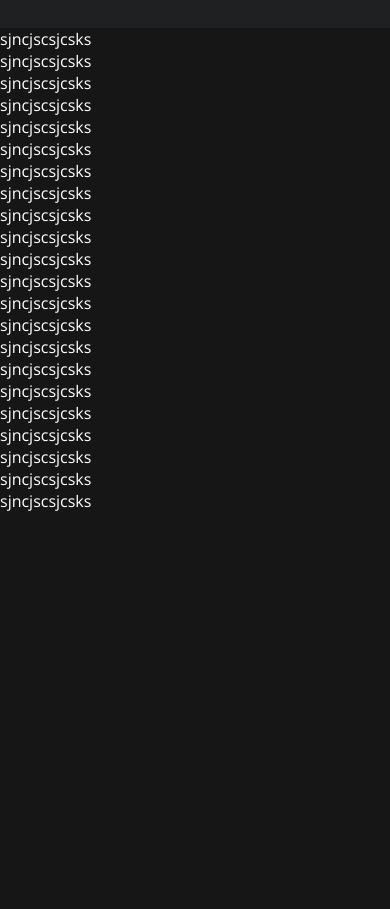
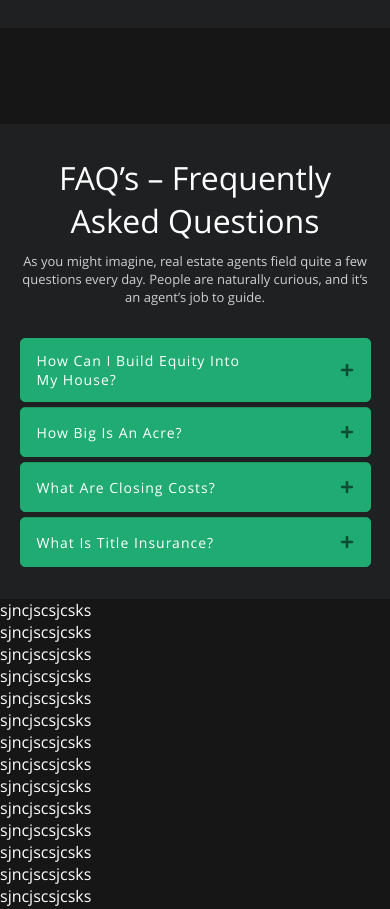
Before and after one commit to collins-cl/Estate-Landing-Page, a React app: page / in a window 390 px wide. Shown: the part 4880-5789 px from the top of the page. Before the commit the page ends 5392 px from the top, so only its background shows below. Built offline with nearby package versions, Linux system fonts and the light colour scheme; the HTML template or start-up script is replaced by a standard one.

Commit message:
worked on accordion that holds FAQs

```diff
--- a/package.json
+++ b/package.json
@@ -9,6 +9,9 @@
     "preview": "vite preview"
   },
   "dependencies": {
+    "@emotion/react": "^11.10.5",
+    "@emotion/styled": "^11.10.5",
+    "@mui/material": "^5.11.7",
     "react": "^18.2.0",
     "react-dom": "^18.2.0",
     "react-icons": "^4.7.1",
--- /dev/null
+++ b/src/Components/Accordion/Accordion.css
@@ -0,0 +1,114 @@
+.accordion {
+  margin-top: 5em;
+  background: #1f2022;
+}
+
+.acc_wrapper {
+  max-width: 70%;
+  margin: auto;
+  padding: 2em 0;
+  display: flex;
+  justify-content: center;
+  align-items: center;
+  flex-direction: column;
+}
+
+.acc_heading {
+  font-size: 2em;
+  font-weight: 600;
+}
+
+.acc_desc {
+  text-align: center;
+  font-size: 12px;
+  font-weight: 100;
+  max-width: 50%;
+  margin-top: 10px;
+  color: #d0d0d1;
+}
+
+.acc_maps {
+  margin-top: 3em;
+  max-width: 65%;
+  display: flex;
+  justify-content: center;
+  align-items: center;
+  flex-direction: column;
+  gap: 5px;
+}
+
+#accordion-body {
+  box-shadow: none;
+  transition: 100ms;
+  border-radius: 5px;
+  background: #1fab71;
+  border: 1px solid #1fab71;
+}
+
+#panel1a-header {
+  font-size: 14px;
+  letter-spacing: 1px;
+  text-transform: capitalize;
+  border-radius: 5px;
+  color: white;
+  border: none;
+}
+
+#accordion-details {
+  font-size: 12px;
+  font-weight: 600;
+  margin-top: -1.5em;
+  padding: 1em;
+  color: #c7c7c7;
+}
+
+@media screen and (max-width: 600px) {
+  .accordion {
+    margin-top: 6em;
+  }
+
+  .acc_wrapper {
+    max-width: 90%;
+    margin: auto;
+    text-align: center;
+  }
+
+  .acc_desc {
+    text-align: center;
+    font-size: 13px;
+    max-width: 100%;
+  }
+
+  .acc_maps {
+    margin-top: 2em;
+    max-width: 100%;
+    gap: 5px;
+  }
+
+  #accordion-body {
+    box-shadow: none;
+    transition: 100ms;
+    border-radius: 5px;
+    background: #1fab71;
+    border: 1px solid #1fab71;
+  }
+
+  #panel1a-header {
+    font-size: 14px;
+    letter-spacing: 1px;
+    text-transform: capitalize;
+    border-radius: 5px;
+    color: white;
+    border: none;
+  }
+
+  #panel1a-header p {
+    max-width: 75%;
+    text-align: left;
+  }
+
+  #accordion-details {
+    font-size: 13px;
+    text-align: left;
+  }
+}
--- /dev/null
+++ b/src/Components/Accordion/Accordions.jsx
@@ -0,0 +1,82 @@
+import React from "react";
+import "../Accordion/Accordion.css";
+import Accordion from "@mui/material/Accordion";
+import AccordionSummary from "@mui/material/AccordionSummary";
+import AccordionDetails from "@mui/material/AccordionDetails";
+import { FaPlus } from "react-icons/fa";
+
+const Accordions = () => {
+  return (
+    <div className="accordion">
+      <div className="acc_wrapper">
+        <div className="acc_heading">FAQ’s – Frequently Asked Questions</div>
+
+        <div className="acc_desc">
+          As you might imagine, real estate agents field quite a few questions
+          every day. People are naturally curious, and it’s an agent’s job to
+          guide.
+        </div>
+
+        <div className="acc_maps">
+          <Accordion id="accordion-body">
+            <AccordionSummary
+              expandIcon={<FaPlus className="angle" />}
+              id="panel1a-header"
+            >
+              <p>How can I build equity into my house?</p>
+            </AccordionSummary>
+            <AccordionDetails id="accordion-details">
+              You can build equity in three ways. First (and easiest) is from
+              market appreciation. Second, when making your monthly mortgage
+              payment, try to send a little bit more.
+            </AccordionDetails>
+          </Accordion>
+
+          <Accordion id="accordion-body">
+            <AccordionSummary
+              expandIcon={<FaPlus className="angle" />}
+              id="panel1a-header"
+            >
+              <p>How big is an acre?</p>
+            </AccordionSummary>
+            <AccordionDetails id="accordion-details">
+              You can build equity in three ways. First (and easiest) is from
+              market appreciation. Second, when making your monthly mortgage
+              payment, try to send a little bit more.
+            </AccordionDetails>
+          </Accordion>
+
+          <Accordion id="accordion-body">
+            <AccordionSummary
+              expandIcon={<FaPlus className="angle" />}
+              id="panel1a-header"
+            >
+              <p>What are closing costs?</p>
+            </AccordionSummary>
+            <AccordionDetails id="accordion-details">
+              You can build equity in three ways. First (and easiest) is from
+              market appreciation. Second, when making your monthly mortgage
+              payment, try to send a little bit more.
+            </AccordionDetails>
+          </Accordion>
+
+          <Accordion id="accordion-body">
+            <AccordionSummary
+              expandIcon={<FaPlus className="angle" />}
+              id="panel1a-header"
+            >
+              <p> What is Title Insurance?</p>
+            </AccordionSummary>
+            <AccordionDetails id="accordion-details">
+              You can build equity in three ways. First (and easiest) is from
+              market appreciation. Second, when making your monthly mortgage
+              payment, try to send a little bit more.
+            </AccordionDetails>
+          </Accordion>
+        </div>
+      </div>
+    </div>
+  );
+};
+
+export default Accordions;
--- /dev/null
+++ b/src/Components/Popular/Popular.jsx
@@ -0,0 +1,33 @@
+import React from "react";
+import css from "../Popular/Popular.module.css";
+import { AiOutlineLeft, AiOutlineRight } from "react-icons/ai";
+import build1 from "../../assets/build1.jpg";
+
+const Popular = () => {
+  return (
+    <div className={css.popular}>
+      <div className={css.wrapper}>
+        <div className={css.heading}>Popular</div>
+        <div className={css.popular_divide}>
+          <div className={css.header}>Homes For Renty News And Stories</div>
+          <div className={css.icons}>
+            <AiOutlineLeft size={35} className={css.icon_1} />
+            <AiOutlineRight size={35} className={css.icon_2} />
+          </div>
+        </div>
+      </div>
+
+      <div className={css.slides}>
+        <div className={css.container}>
+          <img width={250} src={build1} alt="" />
+          <div>
+            <h3>Editorial House</h3>
+            <p>JL. Kencana oke. No2 universen</p>
+          </div>
+        </div>
+      </div>
+    </div>
+  );
+};
+
+export default Popular;
--- /dev/null
+++ b/src/Components/Popular/Popular.module.css
@@ -0,0 +1,58 @@
+.popular {
+  margin-top: 7em;
+}
+
+.wrapper {
+  max-width: 80%;
+  margin: auto;
+}
+
+.heading {
+  color: #1fab71;
+  font-size: 15px;
+}
+
+.popular_divide {
+  margin-top: 0.8em;
+  display: flex;
+  align-items: center;
+  justify-content: space-between;
+}
+
+.header {
+  max-width: 45%;
+  font-size: 2.2em;
+}
+
+.icons {
+  display: flex;
+  align-items: center;
+  gap: 2em;
+}
+
+.icons > * {
+  padding: 5px;
+  outline: 1px solid white;
+  border-radius: 50px;
+  cursor: pointer;
+}
+
+.icon_2 {
+  background-color: white;
+  color: black;
+  border: none;
+  outline: none;
+}
+
+.slides {
+  margin-top: 3em;
+  margin-left: 10%;
+}
+
+.container {
+  position: relative;
+  width: 250px;
+  overflow: hidden;
+  transition: height .3s;
+  border-radius: 10px;
+}
--- a/src/Pages/Home/Home.jsx
+++ b/src/Pages/Home/Home.jsx
@@ -1,7 +1,9 @@
 import React from "react";
+import Accordions from "../../Components/Accordion/Accordions";
 import Auctions from "../../Components/Auctions/Auctions";
 import Benefits from "../../Components/Benefits/Benefits";
 import Hero from "../../Components/Hero/Hero";
+import Popular from "../../Components/Popular/Popular";
 import Services from "../../Components/Services/Services";
 import css from "../Home/Home.module.css";
 
@@ -12,6 +14,8 @@ const Home = () => {
       <Auctions />
       <Services />
       <Benefits />
+      {/* <Popular /> */}
+      <Accordions/>
       <p>sjncjscsjcsks</p>
       <p>sjncjscsjcsks</p>
       <p>sjncjscsjcsks</p>
```
Also changed, not shown: 1 other file (tests, documents, lock files or other folders).
